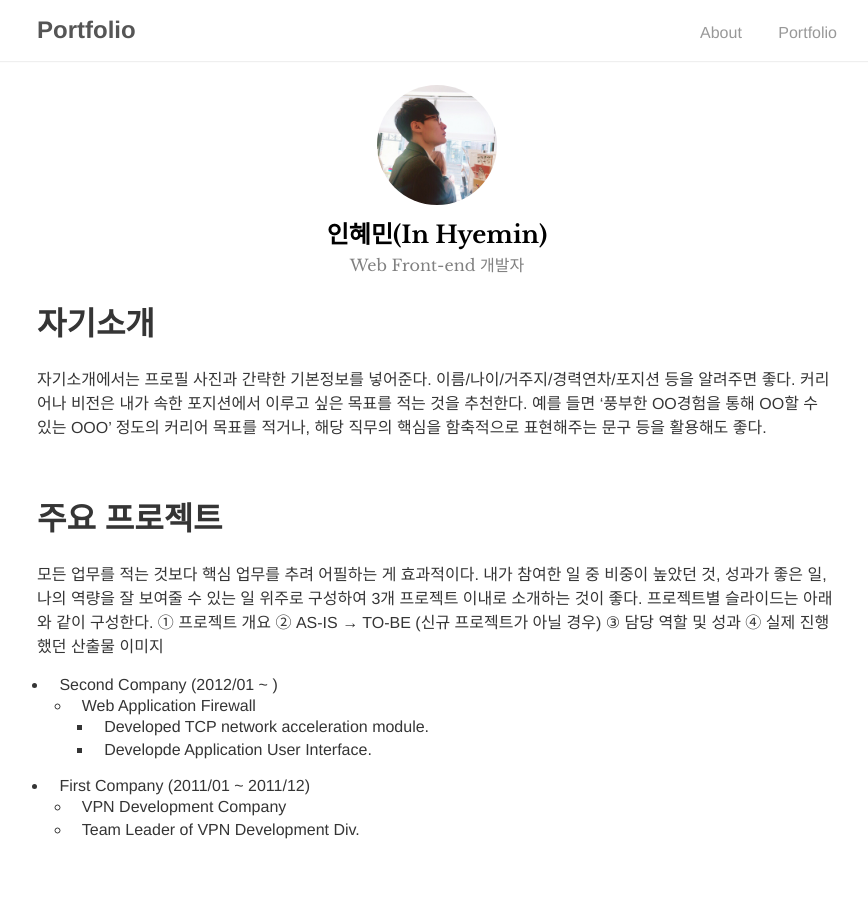
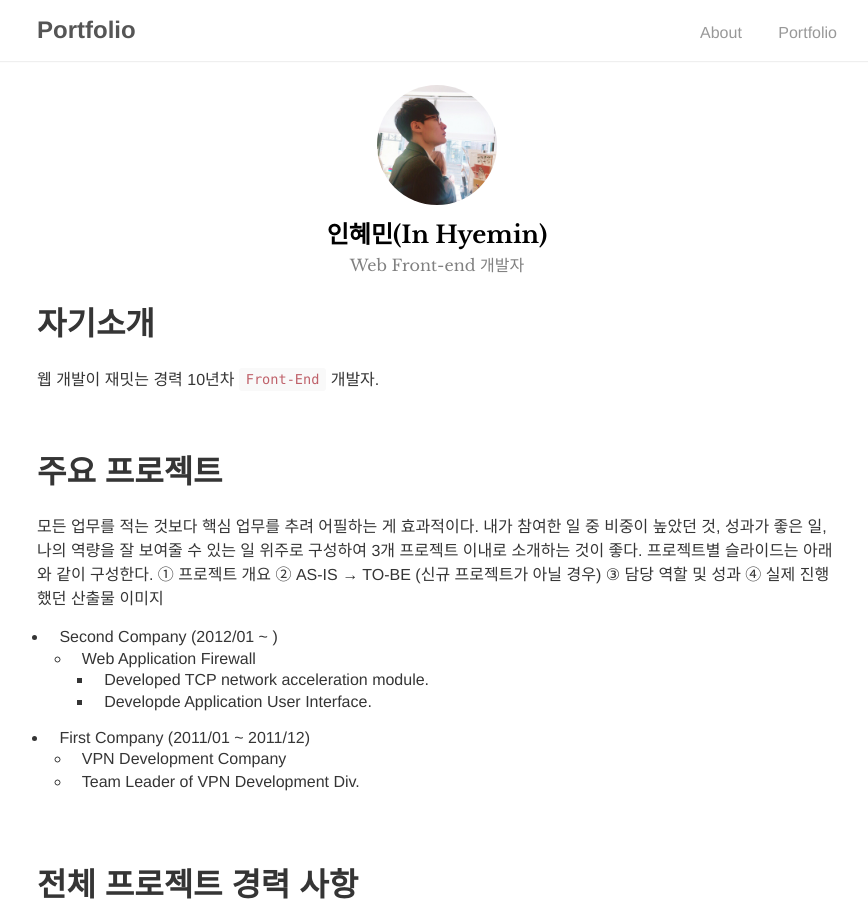
Before and after one commit to minilgl/minilgl.github.io, a Jekyll site: the page built from index.md, in a window 1280 px wide and 900 px high. Shown: the whole window, without its empty margins (203-1071 px from the left). Built offline with Jekyll 4.4.1, drawn with Linux system fonts in a browser that asks for light colours; our own code applies the rules of GitHub Pages for plain Markdown files.

Commit message:
Update index.md

```diff
--- a/index.md
+++ b/index.md
@@ -4,7 +4,7 @@ layout: about
 
 # 자기소개
 
-자기소개에서는 프로필 사진과 간략한 기본정보를 넣어준다. 이름/나이/거주지/경력연차/포지션 등을 알려주면 좋다. 커리어나 비전은 내가 속한 포지션에서 이루고 싶은 목표를 적는 것을 추천한다. 예를 들면 ‘풍부한 OO경험을 통해 OO할 수 있는 OOO’ 정도의 커리어 목표를 적거나, 해당 직무의 핵심을 함축적으로 표현해주는 문구 등을 활용해도 좋다.
+웹 개발이 재밋는 경력 10년차 `Front-End` 개발자.
 
 <br/>
 
```
